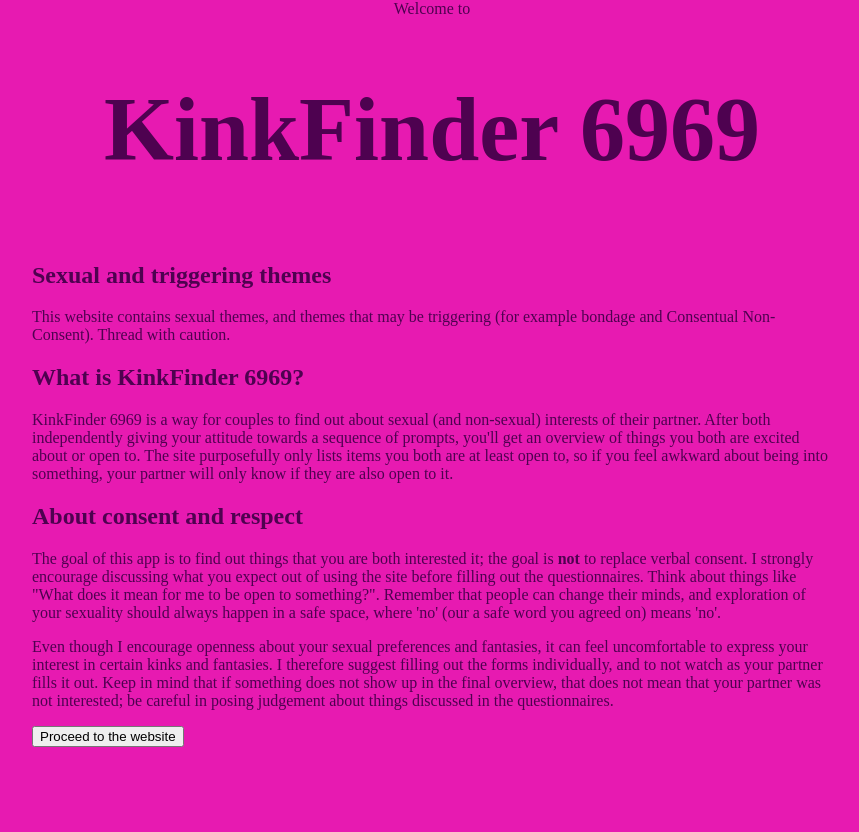
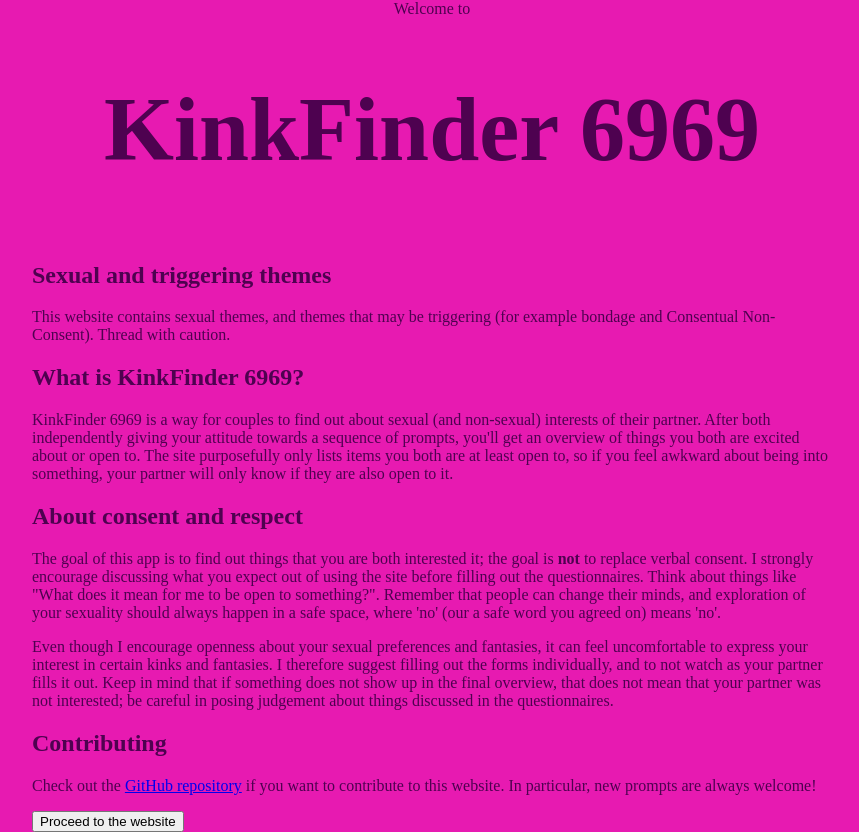
Before and after one commit to Larocceau/KinkFinder6969, a React (Vite) app: page / in a window 1280 px wide. Shown: the whole page, without its empty margins (208-1067 px from the left). Before the commit the page ends 800 px from the top, so only its background shows below. Built offline with nearby package versions, Linux system fonts and the light colour scheme.

Commit message:
add invitation to contribute to about page

```diff
--- a/src/About.tsx
+++ b/src/About.tsx
@@ -15,6 +15,11 @@
         <p>The goal of this app is to find out things that you are both interested it; the goal is <b>not</b> to replace verbal consent. I strongly encourage discussing what you expect out of using the site before filling out the questionnaires. Think about things like "What does it mean for me to be open to something?". Remember that people can change their minds, and exploration of your sexuality should always happen in a safe space, where 'no' (our a safe word you agreed on) means 'no'.</p>
         <p>Even though I encourage openness about your sexual preferences and fantasies, it can feel uncomfortable to express your interest in certain kinks and fantasies. I therefore suggest filling out the forms individually, and to not watch as your partner fills it out. Keep in mind that if something does not show up in the final overview, that does not mean that your partner was not interested; be careful in posing judgement about things discussed in the questionnaires. </p>
 
+        <h2>
+            Contributing
+        </h2>
+        <p>Check out the <a href="https://github.com/Larocceau/KinkFinder6969">GitHub repository</a> if you want to contribute to this website. In particular, new prompts are always welcome!</p>
+
         <button onClick={(_) => props.continue()}>Proceed to the website</button>
     </>
 
```
Also changed, not shown: 1 other file (tests, documents, lock files or other folders).
